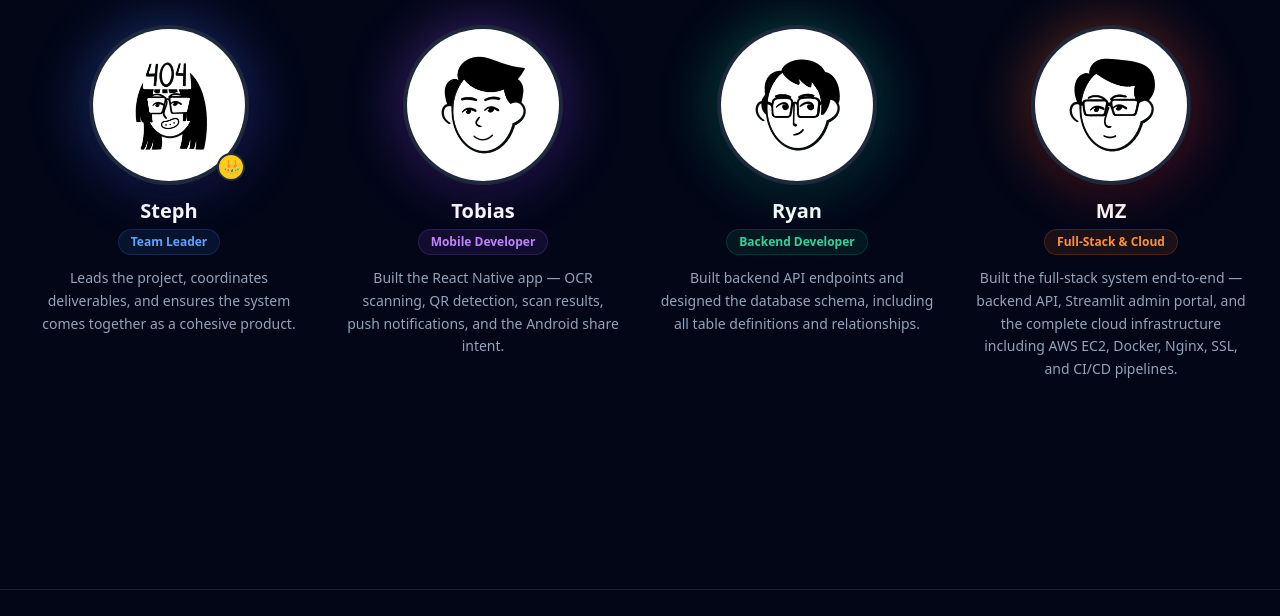
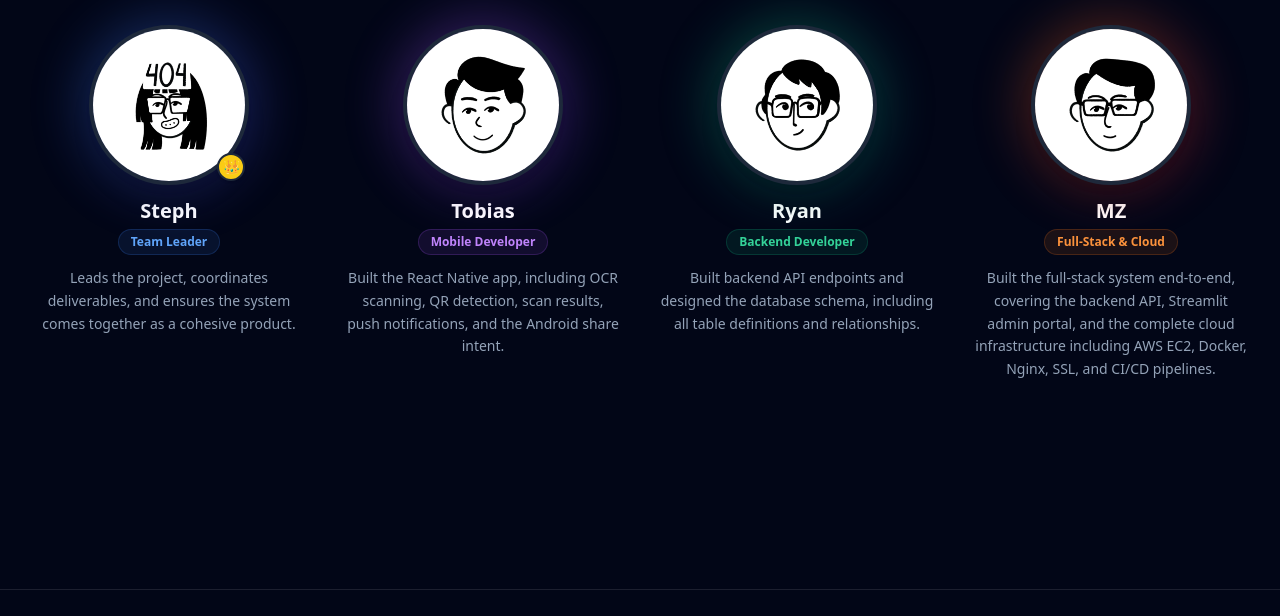
Before and after one commit to Ziriki/CSIT321-LinksLens, a plain HTML site: page website/index.html in a window 1280 px wide. Shown: the part 3942-4558 px from the top of the page. Drawn offline with nearby package versions, Linux system fonts and the light colour scheme; files that its build step writes are made by us from their sources.

Commit message:
Update index.html

```diff
--- a/website/index.html
+++ b/website/index.html
@@ -201,7 +201,7 @@
 
             <div class="grid grid-cols-1 sm:grid-cols-2 lg:grid-cols-4 gap-10">
 
-                <!-- Steph — Team Leader -->
+                <!-- Steph - Team Leader -->
                 <div class="group flex flex-col items-center text-center">
                     <div class="relative mb-3 w-40 h-40 cursor-pointer hover:scale-105 transition-transform duration-300"
                          data-front="images/steph.png" data-back="images/steph_real.png" data-flipped="false"
@@ -215,7 +215,7 @@
                     <p class="text-sm text-slate-500 dark:text-slate-400 leading-relaxed">Leads the project, coordinates deliverables, and ensures the system comes together as a cohesive product.</p>
                 </div>
 
-                <!-- Tobias — Mobile App Developer -->
+                <!-- Tobias - Mobile App Developer -->
                 <div class="group flex flex-col items-center text-center">
                     <div class="relative mb-3 w-40 h-40 cursor-pointer hover:scale-105 transition-transform duration-300"
                          data-front="images/tobias.png" data-back="images/tobias_real.png" data-flipped="false"
@@ -225,10 +225,10 @@
                     </div>
                     <h3 class="text-xl font-bold text-slate-900 dark:text-white mb-1">Tobias</h3>
                     <span class="inline-block px-3 py-1 rounded-full text-xs font-semibold bg-purple-500/10 text-purple-600 dark:text-purple-400 border border-purple-500/20 mb-3">Mobile Developer</span>
-                    <p class="text-sm text-slate-500 dark:text-slate-400 leading-relaxed">Built the React Native app — OCR scanning, QR detection, scan results, push notifications, and the Android share intent.</p>
+                    <p class="text-sm text-slate-500 dark:text-slate-400 leading-relaxed">Built the React Native app, including OCR scanning, QR detection, scan results, push notifications, and the Android share intent.</p>
                 </div>
 
-                <!-- Ryan — Backend Developer -->
+                <!-- Ryan - Backend Developer -->
                 <div class="group flex flex-col items-center text-center">
                     <div class="relative mb-3 w-40 h-40 cursor-pointer hover:scale-105 transition-transform duration-300"
                          data-front="images/ryan.png" data-back="images/ryan_real.png" data-flipped="false"
@@ -241,7 +241,7 @@
                     <p class="text-sm text-slate-500 dark:text-slate-400 leading-relaxed">Built backend API endpoints and designed the database schema, including all table definitions and relationships.</p>
                 </div>
 
-                <!-- MZ — Backend & Cloud Infrastructure -->
+                <!-- MZ - Backend & Cloud Infrastructure -->
                 <div class="group flex flex-col items-center text-center">
                     <div class="relative mb-3 w-40 h-40 cursor-pointer hover:scale-105 transition-transform duration-300"
                          data-front="images/mz.png" data-back="images/mz_real.png" data-flipped="false"
@@ -251,7 +251,7 @@
                     </div>
                     <h3 class="text-xl font-bold text-slate-900 dark:text-white mb-1">MZ</h3>
                     <span class="inline-block px-3 py-1 rounded-full text-xs font-semibold bg-orange-500/10 text-orange-600 dark:text-orange-400 border border-orange-500/20 mb-3">Full-Stack & Cloud</span>
-                    <p class="text-sm text-slate-500 dark:text-slate-400 leading-relaxed">Built the full-stack system end-to-end — backend API, Streamlit admin portal, and the complete cloud infrastructure including AWS EC2, Docker, Nginx, SSL, and CI/CD pipelines.</p>
+                    <p class="text-sm text-slate-500 dark:text-slate-400 leading-relaxed">Built the full-stack system end-to-end, covering the backend API, Streamlit admin portal, and the complete cloud infrastructure including AWS EC2, Docker, Nginx, SSL, and CI/CD pipelines.</p>
                 </div>
 
             </div>
@@ -285,7 +285,7 @@
             img.style.transform = 'rotateY(90deg)';
 
             setTimeout(() => {
-                // At the midpoint the image is edge-on — swap the source invisibly
+                // At the midpoint the image is edge-on - swap the source invisibly
                 img.src = nextSrc;
                 container.dataset.flipped = isFlipped ? 'false' : 'true';
 
```
